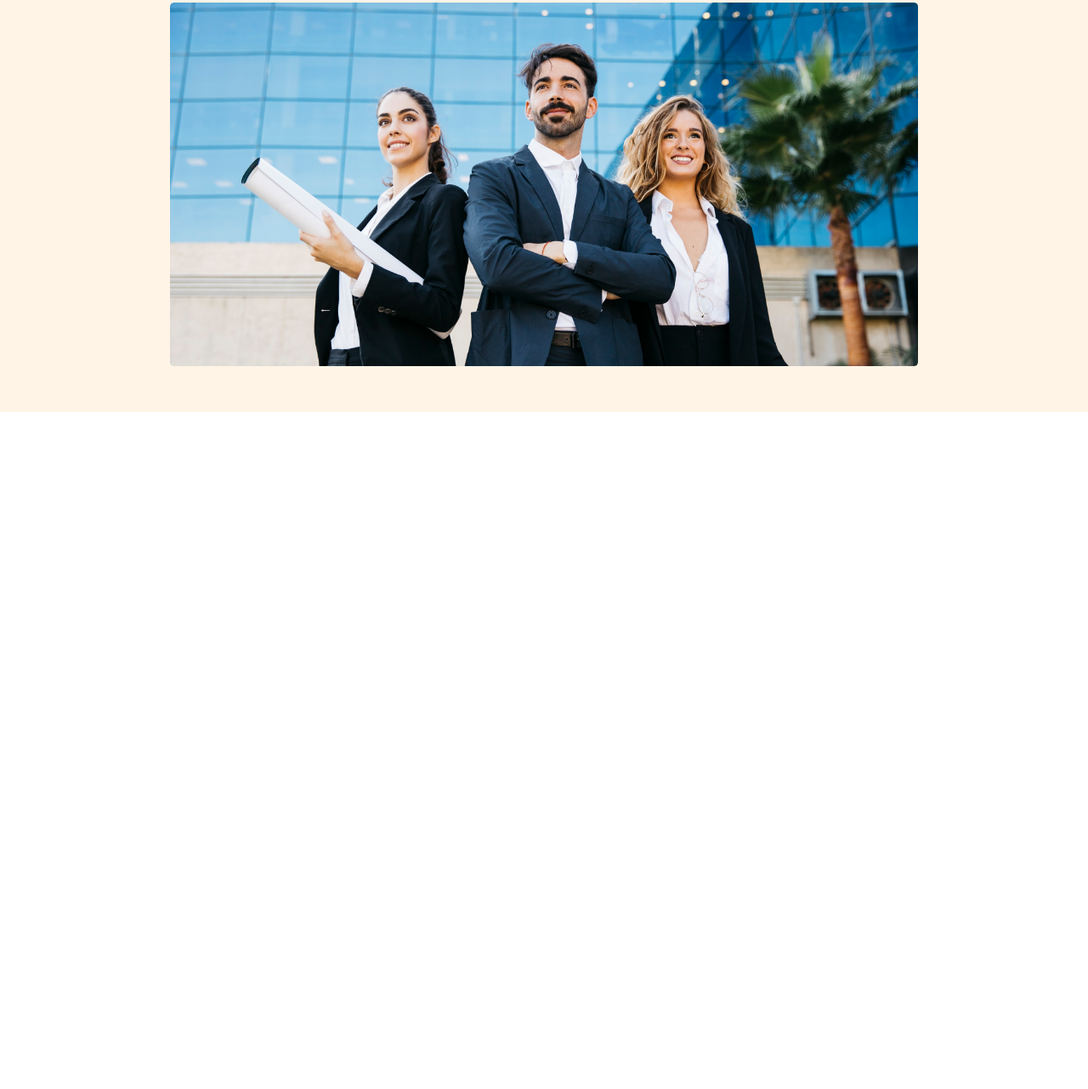
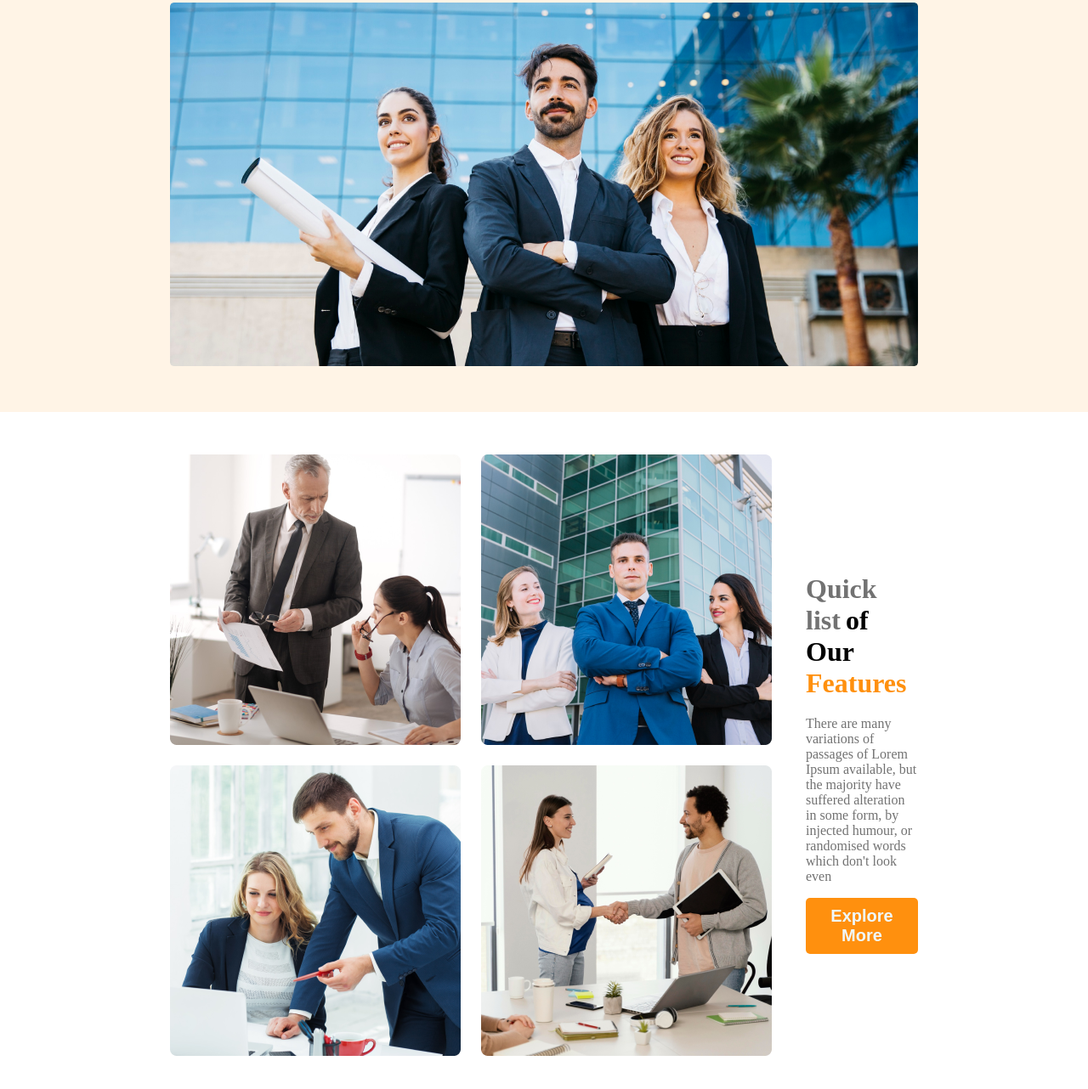
Before and after one commit to Shafiul007/g3-architects, a plain HTML site: page index.html in a window 1280 px wide. Shown: the part 408-1690 px from the top of the page at 85% size. Before the commit the page ends 893 px from the top, so only its background shows below. Drawn offline with nearby package versions, Linux system fonts and the light colour scheme.

Commit message:
part1 added

```diff
--- a/index.html
+++ b/index.html
@@ -32,7 +32,19 @@
         </div>
     </header>
     <main>
-
+        <section class="part1">
+            <div class="teams-image">
+                    <img class="img1" src="image/team1.png" alt="teams image">
+                    <img class="img2" src="image/team2.png" alt="teams image">
+                    <img class="img3" src="image/team3.png" alt="teams image">
+                    <img class="img4" src="image/team4.png" alt="teams image">
+            </div>
+            <div class="text">
+                    <h1><span class="s1">Quick list</span> <span class="s2">of Our</span><br> <span class="s3">Features</span></h1>
+                    <p>There are many variations of passages of Lorem Ipsum available, but the majority have suffered alteration in some form, by injected humour, or randomised words which don't look even</p>
+                    <button class="btn">Explore More</button><br>
+            </div>
+        </section>
     </main>
     <footer>
 
--- a/style.css
+++ b/style.css
@@ -64,7 +64,61 @@ nav h1{
     margin-top: 15px;
     width: 100%;
 }
+main{
+    max-width:1440px;
+    margin: 0 auto;
+}
+.part1{
+    padding:50px 200px;
+    display: flex;
+    align-items: center;
 
+}
+
+.part1 .teams-image{
+    display: grid;
+    grid-template-columns: repeat(2/1fr);
+    grid-template-rows: repeat(2/1fr);
+    gap: 24px;
+
+}
+.teams-image .img1{
+    grid-column: 1/span 1;
+    grid-row: 1/span 1;
+}
+.teams-image .img2{
+    grid-column: 2/span 1;
+    grid-row: 1/span 1;
+}
+.teams-image .img3{
+    grid-column: 1/span 1;
+    grid-row: 2/span 1;
+}
+.teams-image .img4{
+    grid-column: 2/span 1;
+    grid-row: 2/span 1;
+}
+.part1 .text{
+
+    padding-left:40px;
+    width: 50%;
+
+}
+.part1 .text p{
+    color: #727272;
+}
+.part1 .s1{
+    color:  #727272;
+    font-size: 2rem;
+}
+.part1 .s2{
+    color:  #000000;
+    font-size: 2rem;
+}
+.part1 .s3{
+    color:#FF900E;
+    font-size: 2rem;
+}
 
 
 @media screen and (max-width:576px) {
@@ -86,6 +140,18 @@ nav h1{
     .banner .banner-content h1{
         font-size:1.20rem;
     }
+    .part1{
+        flex-direction: column;
+        align-items: center;
+        justify-content: center;
+        padding:10px 20px;
+    }
+    .part1 .team-image{
+        width: 100%;
+    }
+    .part1 .text{
+        width: 100%;
+    }
 }
 @media screen and (min-width:577px) and (max-width:960px) {
     header{
@@ -95,4 +161,8 @@ nav h1{
     nav h1{
         font-size: 2rem;
     }
+    .part1{
+        padding:20px 40px;
+        flex-direction: column;
+    }
 }
```
